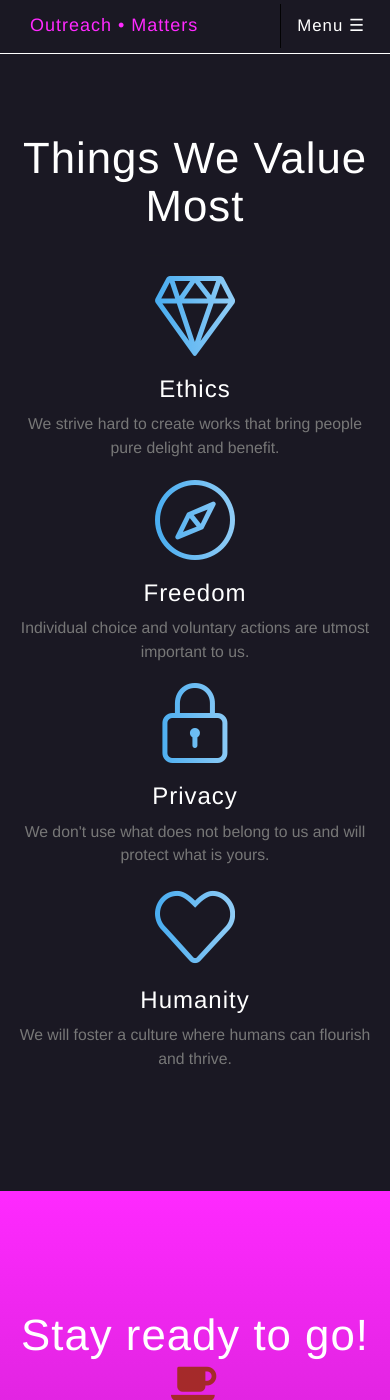
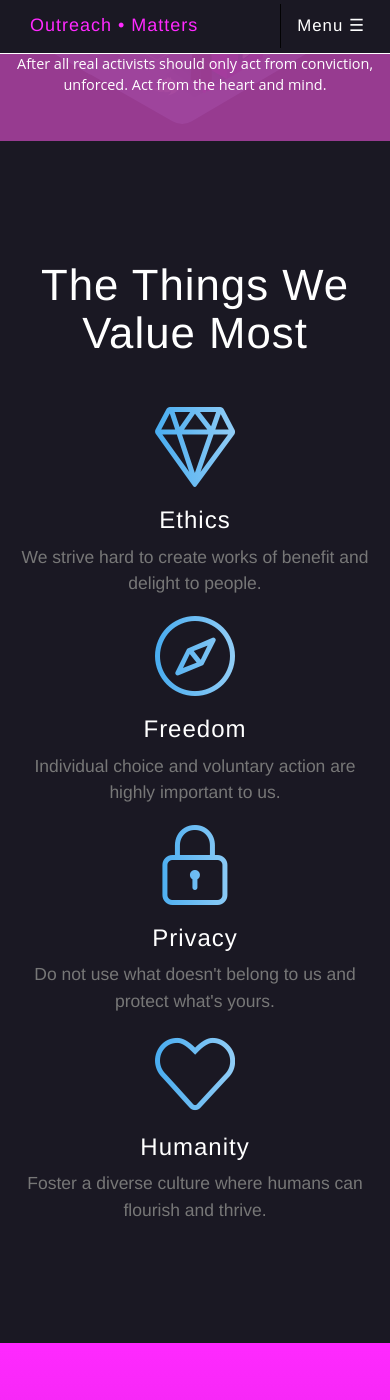
Before and after one commit to outreach-matters/getoutreach.org, a Jekyll site: the page built from index.html, in a window 390 px wide and 1400 px high, scrolled down 6673 px. Built offline with Jekyll 4.4.1, drawn with Linux system fonts in a browser that asks for light colours; the list of posts is cut into pages by our own code; some of the changed text lies outside the part shown.

Commit message:
Various style, text, responsiveness improvements

```diff
--- a/_includes/highlights.html
+++ b/_includes/highlights.html
@@ -6,7 +6,6 @@
                     <div class="section-heading">
                         <h2>Communities, NGO's and Non-Profits</h2>
                         <h3 class="text-muted">Allow us to take your campaign management to the next level!</h3>
-                        <hr>
                     </div>
                 </div>
             </div>
--- a/_includes/nav.html
+++ b/_includes/nav.html
@@ -7,12 +7,12 @@
     <input type="checkbox" id="hamburger"/>
 
     <div id="hamitems" class="nav navbar-nav navbar-right">
-      <a href="/funds">Support us</a>
+      <!-- <a href="/funds">Support us</a> -->
       <a href="#highlights">Highlights</a>
       <a href="#overview">Overview</a>
       <a href="#project">Project</a>
       <a href="#contact">Contact</a>
-      <a href="/blog">Blog</a>
+      <!-- <a href="/blog">Blog</a> -->
     </div>
   </div>
 </nav>
--- a/_includes/overview.html
+++ b/_includes/overview.html
@@ -2,9 +2,8 @@
     <div class="container">
         <div class="row">
             <div class="col-md-8 col-md-offset-2">
-                <h2 class="section-heading">How Campaigns Are Structured</h2>
-                <p>Try our amazing products</p>
-                <hr>
+                <h2 class="section-heading">Grassroots Campaign Management</h2>
+                <p>All Fedizens, All Communities, All Together</p>
             </div>
         </div>
     </div>
--- a/_includes/slogan.html
+++ b/_includes/slogan.html
@@ -2,7 +2,7 @@
     <div class="container">
         <div class="row">
             <div class="col-md-8 col-md-offset-2">
-                <h2 class="section-heading">Working together to drive real change!</h2>
+                <h2 class="section-heading">Only by cooperation can we drive real change!</h2>
                 <p>We strive to make collective action easy. So you can help make a better world!</p>
             </div>
         </div>
--- a/_includes/values.html
+++ b/_includes/values.html
@@ -2,9 +2,8 @@
     <div class="container">
         <div class="row">
             <div class="col-lg-12 text-center">
-                <h2 class="section-heading">Things We Value Most</h2>
-                <hr class="primary">
-                <br />
+                <h2 class="section-heading">The Things We Value Most</h2>
+                <br /><br />
             </div>
         </div>
     </div>
@@ -14,28 +13,28 @@
                 <div class="value-box">
                     <i class="icon-diamond text-primary"></i>
                     <h3>Ethics</h3>
-                    <p class="text-muted">We strive hard to create works that bring people pure delight and benefit.</p>
+                    <p class="text-muted">We strive hard to create works of benefit and delight to people.</p>
                 </div>
             </div>
             <div class="col-lg-3 col-md-6 text-center">
                 <div class="value-box">
                     <i class="icon-compass"></i>
                     <h3>Freedom</h3>
-                    <p class="text-muted">Individual choice and voluntary actions are utmost important to us.</p>
+                    <p class="text-muted">Individual choice and voluntary action are highly important to us.</p>
                 </div>
             </div>
             <div class="col-lg-3 col-md-6 text-center">
                 <div class="value-box">
                     <i class="icon-lock"></i>
                     <h3>Privacy</h3>
-                    <p class="text-muted">We don't use what does not belong to us and will protect what is yours.</p>
+                    <p class="text-muted">Do not use what doesn't belong to us and protect what's yours.</p>
                 </div>
             </div>
             <div class="col-lg-3 col-md-6 text-center">
                 <div class="value-box">
                     <i class="icon-heart"></i>
                     <h3>Humanity</h3>
-                    <p class="text-muted">We will foster a culture where humans can flourish and thrive.</p>
+                    <p class="text-muted">Foster a diverse culture where humans can flourish and thrive.</p>
                 </div>
             </div>
         </div>
--- a/_sass/_base.scss
+++ b/_sass/_base.scss
@@ -42,7 +42,7 @@
   transition: all 0.35s;
   color: $theme-primary;
   &:hover, &:focus {
-    color: #fcbd20;
+    color: #48acf0;
   }
 }
 
@@ -63,7 +63,7 @@
 }
 
 p {
-  font-size: 1.125em; // was 18px;
+  font-size: $type-size-4;
   line-height: 1.5;
   margin-bottom: 20px;
 }
@@ -95,12 +95,9 @@
   color: #ff29ff;
 }
 
-/* Hide Hamburger */
 #hamnav label, #hamburger { display: none; }
 
-/* Horizontal Menu Items */
 #hamitems {
-  // display: flex;
   margin-top: 15px;
 }
 #hamitems a {
@@ -112,32 +109,9 @@
   font-family: 'Lato', 'Helvetica', 'Arial', 'sans-serif';
   text-transform: uppercase;
   letter-spacing: 2px;
-  font-size: $type-size-5; // was 11px;
-  &.affix {
-    background-color: white;
-    border-color: rgba(34, 34, 34, 0.1);
-    .navbar-header .navbar-brand {
-      color: #222222;
-      &:hover, &:focus {
-        color: $theme-primary;
-      }
-    }
-    .nav > li > a {
-      color: #222222;
-      &:focus {
-        color: #222222;
-      }
-      &:hover, &:focus:hover {
-        color: $theme-primary;
-      }
-    }
-  }
-}
-#hamitems a:hover {
-  background: #401408;
+  font-size: $type-size-5;
 }
 
-/* [ON SMALL SCREENS] */
 @media screen and (max-width: 768px){
   #hamnav {
     background-color: #1A1823;
@@ -196,7 +170,7 @@
       h1 {
         margin-top: 60px;
         margin-bottom: 30px;
-        font-size: $type-size-2; // was 30px;
+        font-size: $type-size-2;
       }
     }
   }
@@ -216,7 +190,7 @@
         top: 50%;
         transform: translateY(-50%);
         h1 {
-          font-size: $type-size-1; // was 35px;
+          font-size: $type-size-1;
         }
       }
     }
@@ -225,21 +199,21 @@
 
 @media (min-width: 992px) {
   header .header-content .header-content-inner h1 {
-    font-size: $hero-type-size; // was 50px;
+    font-size: $hero-type-size;
   }
 }
 
 section {
   padding: 100px 0;
   h2 {
-    font-size: $hero-type-size; // was 50px;
+    font-size: $hero-type-size;
   }
   &.call-to-action {
     padding: 150px 0;
     position: relative;
     h2 {
       margin-top: 0;
-      font-size: $hero-type-size // was 50px;
+      font-size: $hero-type-size;
     }
   }
   &.highlights {
@@ -252,7 +226,7 @@
         margin-bottom: 0;
       }
     }
-    // section-post-heading fatto da Antonio
+
     .section-post-heading {
       margin-bottom: 100px;
       h2 {
@@ -273,7 +247,7 @@
       text-align: center;
       margin-bottom: 100px;
       h3 {
-        font-size: $type-size-2; // was 30px;
+        font-size: $type-size-2;
       }
       i {
         font-size: 80px;
@@ -330,7 +304,7 @@
         margin-bottom: 25px;
         color: white;
         max-width: 450px;
-        font-size: $hero-type-size; // was 70px;
+        font-size: $hero-type-size;
       }
     }
     .overlay-donate {
@@ -376,7 +350,7 @@
 
 @media (min-width: 768px) {
   section.call-to-action h2 {
-    font-size: $hero-type-size * 1.4; // was 70px;
+    font-size: $hero-type-size * 1.4;
   }
 }
 
@@ -390,7 +364,7 @@
 
 @media (min-width: 768px) {
   section.cta .cta-content h2 {
-    font-size: $hero-type-size * 1.6 // was 80px;
+    font-size: $hero-type-size * 1.6;
   }
 }
 
@@ -400,7 +374,7 @@
   color: rgba(255, 255, 255, 0.3);
   text-align: center;
   p {
-    font-size: $type-size-6; // was 12px
+    font-size: $type-size-6;
     margin: 0;
   }
 }
@@ -440,7 +414,7 @@
 
 .btn-xl {
   padding: 15px 45px;
-  font-size: $type-size-6; // was 11px
+  font-size: $type-size-6;
 }
 
 ::-moz-selection, ::selection {
@@ -507,7 +481,6 @@
     .overview-box-caption {
         color: white;
         display: block;
-        // background: rgba( $theme-primary, .9 );
         position: absolute;
         bottom: 0;
         text-align: center;
@@ -519,8 +492,6 @@
             text-align: center;
             position: absolute;
             margin-top: 20px;
-            //top: 50%;
-            //transform: translateY(-50%);
             .campaign-element,
             .element-description {
                 @include sans-serif-font;
@@ -528,13 +499,13 @@
             }
             .campaign-element {
                 text-transform: uppercase;
-                font-weight: 700;
-                font-size: $type-size-3; // was 24px
+                font-weight: 500;
+                font-size: $type-size-3;
             }
             .element-description {
-                margin-top: 30px;
+                margin-top: 10px;
                 font-weight: 400;
-                font-size: 3.2vw //$type-size-5 // was 18px;
+                font-size: 3.7vw
             }
         }
     }
@@ -550,10 +521,11 @@
         .overview-box-caption {
             .overview-box-caption-content {
                 .campaign-element {
-                    font-size: $type-size-2 // was 28px;
+                    font-size: $type-size-2;
                 }
                 .element-description {
-                    font-size: 1.2vw //$type-size-4 // was 20px;
+                    margin-top: 30px;
+                    font-size: 1.2vw;
                 }
             }
         }
@@ -589,10 +561,10 @@
   }
   .site-heading h1, .page-heading h1 {
     margin-top: 0;
-    font-size: $hero-type-size; // was 50px;
+    font-size: $hero-type-size;
   }
   .site-heading .subheading, .page-heading .subheading {
-    font-size: $type-size-3; // was 24px;
+    font-size: $type-size-3;
     line-height: 1.1;
     display: block;
     font-family: 'Open Sans', 'Helvetica Neue', Helvetica, Arial, sans-serif;
@@ -601,7 +573,7 @@
   }
   .post-heading {
     h1 {
-      font-size: $type-size-1; // was 35px;
+      font-size: $type-size-1;
     }
     .subheading, .meta {
       line-height: 1.1;
@@ -609,7 +581,7 @@
     }
     .subheading {
       font-family: 'Open Sans', 'Helvetica Neue', Helvetica, Arial, sans-serif;
-      font-size: $type-size-3; // was 24px;
+      font-size: $type-size-3;
       margin: 10px 0 30px;
       font-weight: 600;
     }
@@ -617,7 +589,7 @@
       font-family: 'Lora', 'Times New Roman', serif;
       font-style: italic;
       font-weight: 300;
-      font-size: $type-size-4; // was 20px;
+      font-size: $type-size-4;
       a {
         color: white;
       }
```
